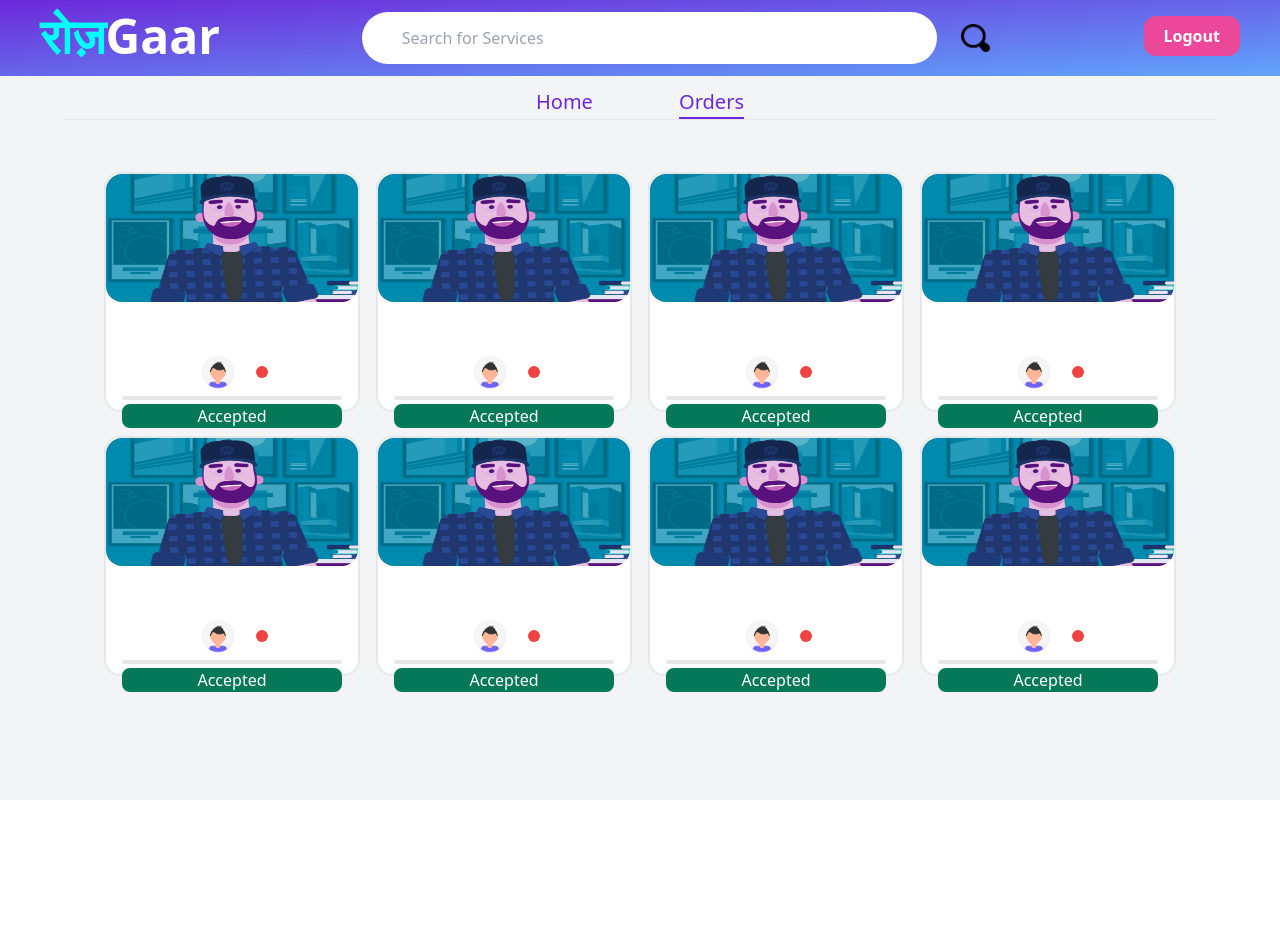
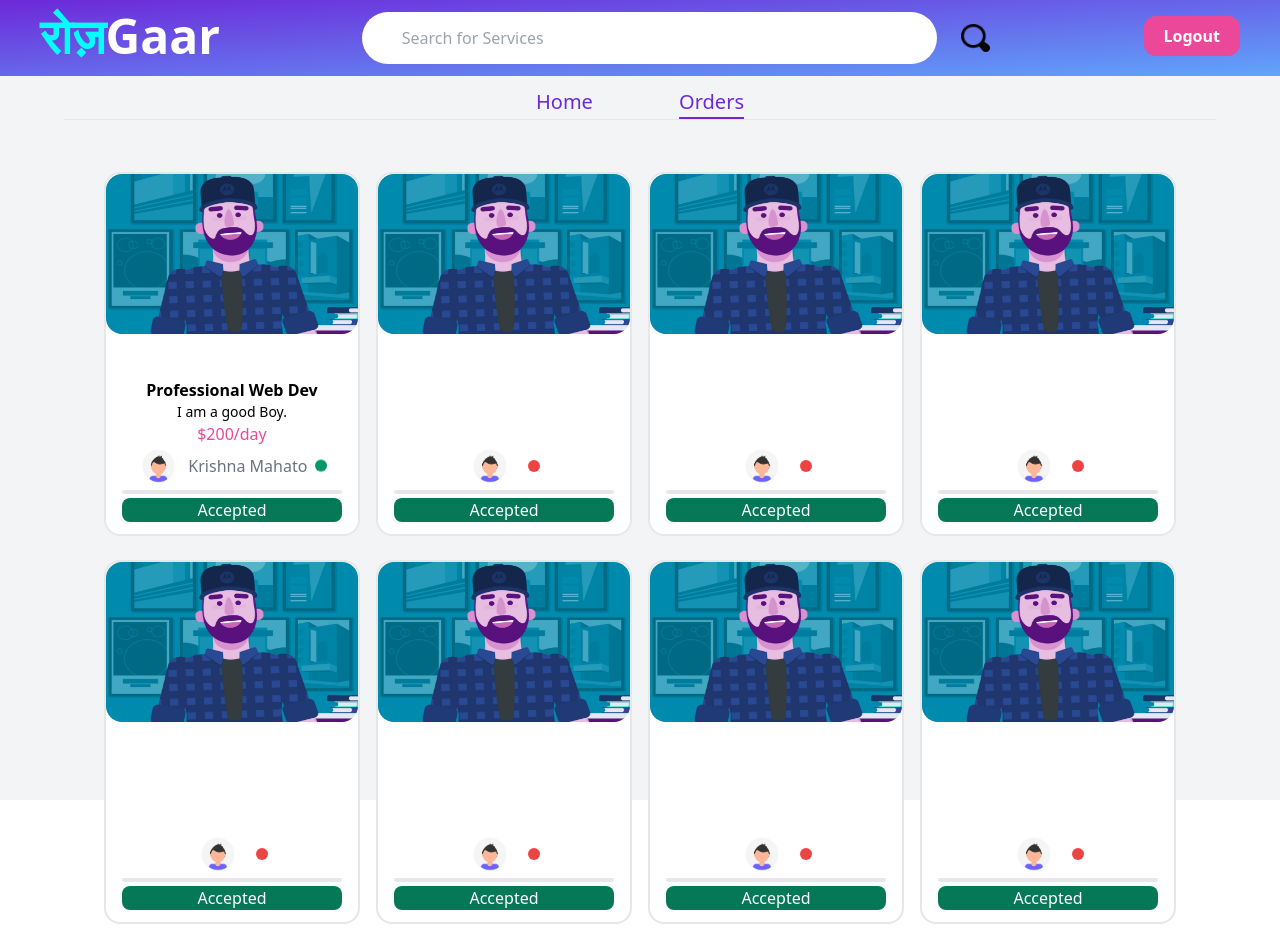
Before and after one commit to devjayprakash/roojgaar, a React (Create React App) app in the folder frontend/: page /order in a window 1280 px wide. Before the commit the page ends 800 px from the top, so only its background shows below. Built offline with nearby package versions, Linux system fonts and the light colour scheme.

Commit message:
Aniket's code

```diff
--- a/frontend/src/App.jsx
+++ b/frontend/src/App.jsx
@@ -11,7 +11,7 @@ import WorkerHomePage from "./pages/workerhome";
 import WorkerCompanies from "./pages/workercompanies";
 import Ehomepage from "./pages/emplyerhome";
 import Order from "./pages/employerOrders";
-import Chome from "./pages/companyHome";
+import Companyhome from "./pages/companyHome";
 
 function App() {
   return (
@@ -19,7 +19,7 @@ function App() {
       <BrowserRouter>
         <Switch>
           <Route path="/company">
-            <Chome />
+            <Companyhome />
           </Route>
           <Route path="/employerhome">
             <Ehomepage />
--- a/frontend/src/components/maincard/index.jsx
+++ b/frontend/src/components/maincard/index.jsx
@@ -1,6 +1,8 @@
-import React from "react";
+import React, { useState } from "react";
 import defsrc from "./defsrc.webp";
 import defphoto from "./defphoto.png";
+import Deatil from "../profile";
+import Profile from "../profile";
 
 const Card = ({
   src,
@@ -13,6 +15,7 @@ const Card = ({
   accepted,
   className,
   btntxt,
+  onClick,
 }) => {
   if (!src) src = defsrc;
   if (!head) head = "";
@@ -21,23 +24,31 @@ const Card = ({
   if (!className) className = "";
   if (!photo) photo = defphoto;
   return (
+    <>
       <div
+        onClick={onClick}
         style={{
           borderWidth: "2px",
         }}
         className={
-        "mx-2 my-3 w-64 rounded-2xl bg-white hover:shadow-xl " + className
+          "mx-2 my-3 w-64 rounded-2xl bg-white hover:shadow-xl pb-10" +
+          className
         }
       >
         <img
           src={src}
           style={{
-          maxHeight: "8rem",
+            maxHeight: "10rem",
           }}
           alt="image"
-        className="w-full h-sm rounded-2xl"
+          className="w-full rounded-2xl"
         />
-      <div className="p-4 flex flex-col items-center text-center h-3/5 justify-end">
+        <div
+          style={{
+            minHeight: "10rem",
+          }}
+          className="px-4 py-1 flex flex-col items-center text-center h-3/5 justify-end"
+        >
           <h3 className="text-md font-bold">{head}</h3>
           <p className="text-sm">{desc}</p>
           <h3 className="text-pink-500">{rate}</h3>
@@ -78,6 +89,7 @@ const Card = ({
           )}
         </div>
       </div>
+    </>
   );
 };
 
--- /dev/null
+++ b/frontend/src/components/profile/index.jsx
@@ -0,0 +1,16 @@
+import React from "react";
+
+const Profile = ({ setState }) => {
+  return (
+    <div className="h-screen w-screen flex justify-center items-center">
+      <div
+        style={{
+          backdropFilter: "blur(4px)",
+        }}
+        className="h-1/2 p-96 w-1/2 shadow-xl rounded-3xl"
+      ></div>
+    </div>
+  );
+};
+
+export default Profile;
--- a/frontend/src/pages/companyHome/index.jsx
+++ b/frontend/src/pages/companyHome/index.jsx
@@ -1,20 +1,34 @@
+import { useState } from "react";
+import Profile from "../../components/profile";
 import Card from "../../components/maincard";
 import Navbar from "../../components/navbar";
 import OurNav from "../../components/workernav";
 import add from "./plus.svg";
 
 const Chome = () => {
+  let [detailed, setDetailed] = useState(false);
   return (
     <div className=" w-screen">
       <Navbar />
+      {detailed ? (
+        <div>
+          <Profile setState={setDetailed} />
+        </div>
+      ) : (
         <div className="flex justify-center flex-wrap m-10 ">
           <Card
+            onClick={() => {
+              setDetailed(true);
+            }}
             name="Jotish pappu"
             desc="i aha s dfwkfkweb fyugwbfh wgf"
             active
             btntxt="See stats"
           />
           <Card
+            onClick={() => {
+              setDetailed(true);
+            }}
             head="Professional Web Developer"
             name="Jotish pappu"
             desc="i aha s dfwkfkweb fyugwbfh wgfi aha s dfwkfkweb fyugwbfh wgfi aha s dfwkfkweb fyugwbfh wgf"
@@ -40,6 +54,7 @@ const Chome = () => {
             Create New Hire
           </div>
         </div>
+      )}
     </div>
   );
 };
--- a/frontend/src/pages/employerOrders/index.jsx
+++ b/frontend/src/pages/employerOrders/index.jsx
@@ -9,7 +9,14 @@ const Order = () => {
       <Navbar withSearch />
       <OurNav link1="/employerhome" link2={"/order"} name="Orders" />
       <div className="flex justify-center flex-wrap mt-10 .fade">
-        <Card accepted />
+        <Card
+          accepted
+          head="Professional Web Dev"
+          desc="I am a good Boy."
+          name="Krishna Mahato"
+          active
+          rate="$200/day"
+        />
         <Card accepted />
         <Card accepted />
         <Card accepted />
--- a/frontend/src/pages/login/index.jsx
+++ b/frontend/src/pages/login/index.jsx
@@ -7,11 +7,11 @@ const LoginPage = ({ className }) => {
   return (
     <div
       className={
-        "w-screen h-screen bg-gradient-to-br from-purple-700 to-blue-400 flex flex-col justify-center items-center " +
+        "w-screen h-screen bg-gradient-to-br from-purple-700 to-blue-400 flex flex-col justify-evenly items-center " +
         className
       }
     >
-      <Logo className="mb-32" />
+      <Logo />
       <div
         style={{
           background: "rgba( 255, 255, 255, 0.25 )",
```
Lines whose indentation alone changed are shown as unchanged.
